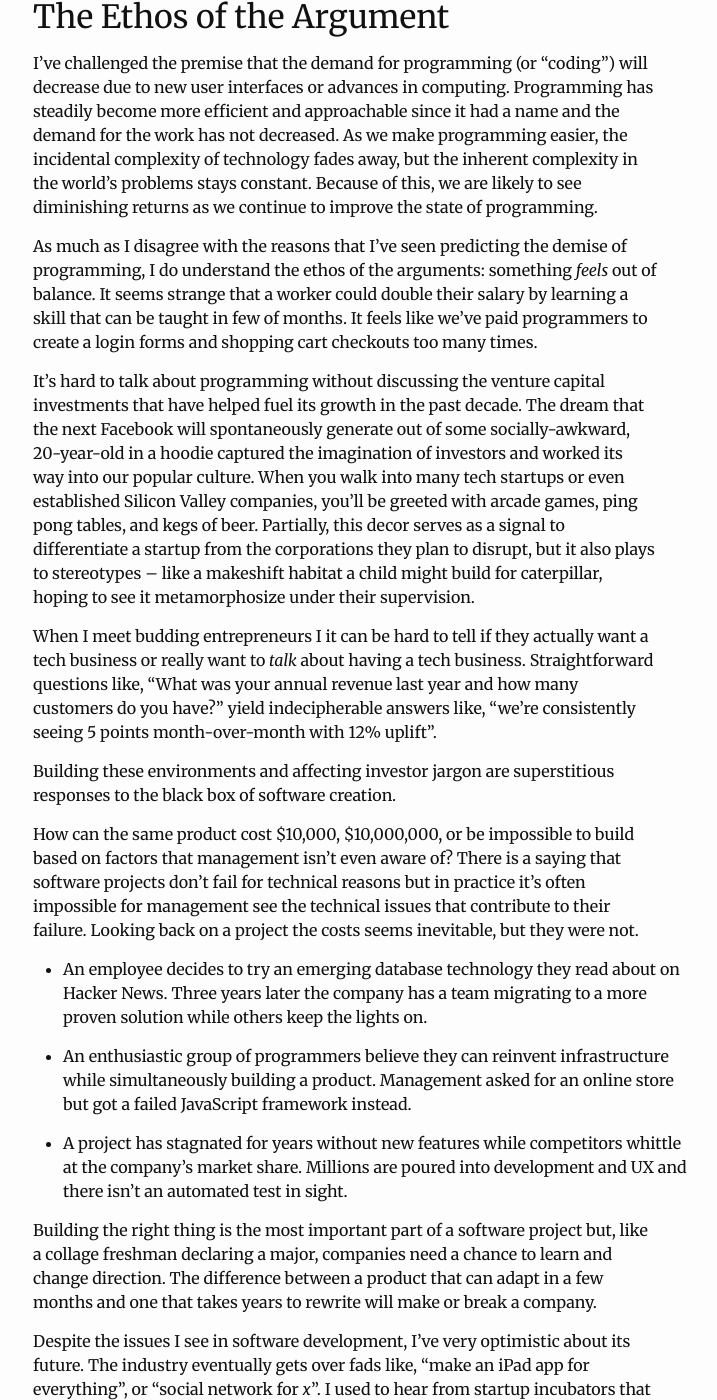
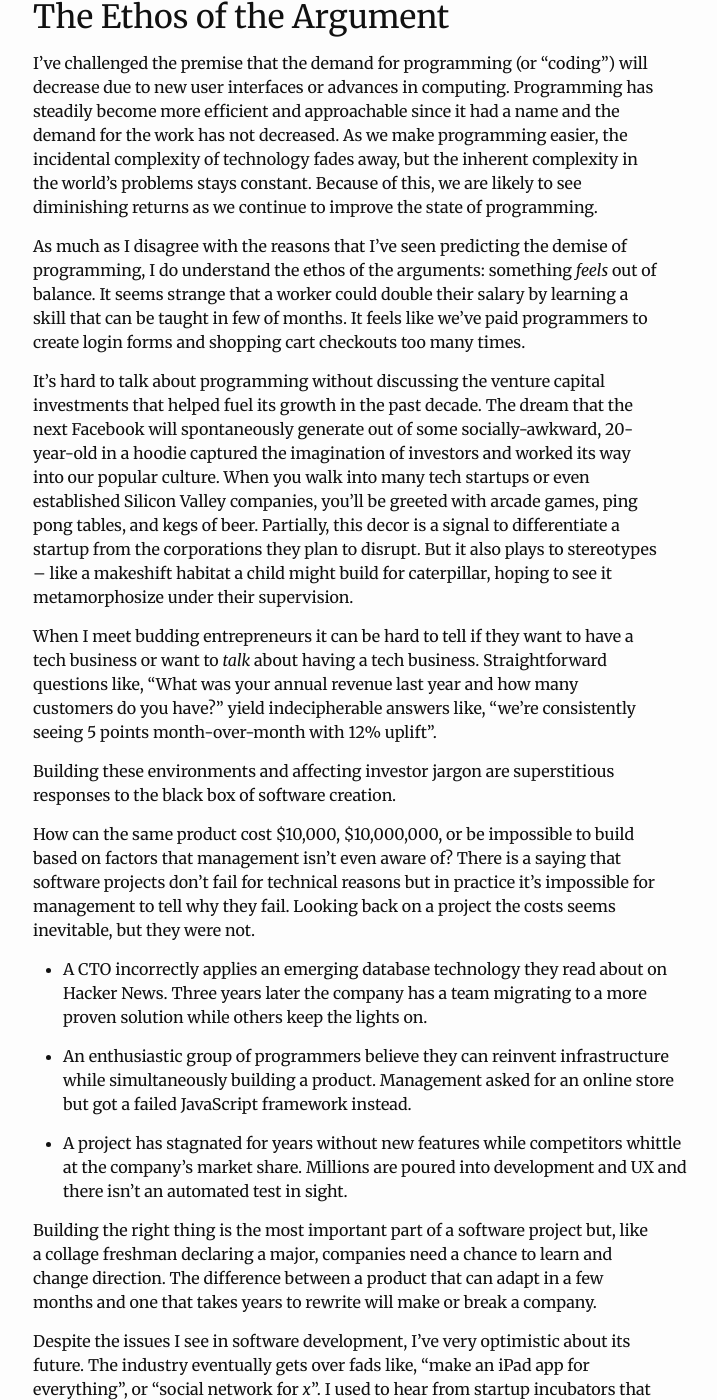
Before and after one commit to mitchlloyd/mitchlloyd.github.io, a Jekyll site: the page built from _posts/2015-11-01-still-programming-3.md, in a window 1280 px wide and 1400 px high, scrolled down 1097 px. Shown: the whole window, without its empty margins (237-954 px from the left). Built offline with Jekyll 4.4.1, drawn with Linux system fonts in a browser that asks for light colours; some of the changed text lies outside the part shown.

Commit message:
Work through edits from @kclasita

```diff
--- a/_posts/2015-11-01-still-programming-3.md
+++ b/_posts/2015-11-01-still-programming-3.md
@@ -17,7 +17,7 @@ room and a doctor says their thumb has been cut off. That's ID9 code
 doctor's depression diagnosis) to something that helps classify and
 organize data.
 
-Let's also consider secret military codes or a codes for particular
+Let's also consider secret military codes or codes for particular
 mediums like Morse code. The goal here is to start with a message, "hello", code
 that word, and then get "hello" on the other end of the transmission.
 
@@ -58,21 +58,21 @@ As much as I disagree with the reasons that I've seen predicting the demise of
 programming, I do understand the ethos of the arguments: something _feels_ out
 of balance. It seems strange that a worker could double their salary by learning
 a skill that can be taught in few of months. It feels like we've paid
-programmers to create a login forms and shopping cart checkouts too many times.
+programmers to create login forms and shopping cart checkouts too many times.
 
 It's hard to talk about programming without discussing the venture capital
-investments that have helped fuel its growth in the past decade. The dream that
+investments that helped fuel its growth in the past decade. The dream that
 the next Facebook will spontaneously generate out of some socially-awkward,
-20-year-old in a hoodie captured the imagination of investors and worked its way
-into our popular culture. When you walk into many tech startups or even
-established Silicon Valley companies, you'll be greeted with arcade games, ping
-pong tables, and kegs of beer. Partially, this decor serves as a signal to
-differentiate a startup from the corporations they plan to disrupt, but it also
-plays to stereotypes -- like a makeshift habitat a child might build for
-caterpillar, hoping to see it metamorphosize under their supervision.
+20-year-old in a hoodie captured the imagination of investors and
+worked its way into our popular culture. When you walk into many tech startups
+or even established Silicon Valley companies, you'll be greeted with arcade
+games, ping pong tables, and kegs of beer. Partially, this decor is a signal
+to differentiate a startup from the corporations they plan to disrupt.
+But it also plays to stereotypes -- like a makeshift habitat a child might build
+for caterpillar, hoping to see it metamorphosize under their supervision.
 
-When I meet budding entrepreneurs I it can be hard to tell if they actually want
-a tech business or really want to _talk_ about having a tech business.
+When I meet budding entrepreneurs it can be hard to tell if they want
+to have a tech business or want to _talk_ about having a tech business.
 Straightforward questions like, "What was your annual revenue last year and how
 many customers do you have?" yield indecipherable answers like, "we're
 consistently seeing 5 points month-over-month with 12% uplift".
@@ -82,14 +82,13 @@ responses to the black box of software creation.
 
 How can the same product cost $10,000, $10,000,000, or be impossible to build
 based on factors that management isn't even aware of? There is a saying that
-software projects don't fail for technical reasons but in practice it's often
-impossible for management see the technical issues that contribute to their
-failure. Looking back on a project the costs seems inevitable, but they were
-not.
+software projects don't fail for technical reasons but in practice it's
+impossible for management to tell why they fail. Looking back on a project the
+costs seems inevitable, but they were not.
 
-* An employee decides to try an emerging database technology they read about on
-  Hacker News. Three years later the company has a team migrating to a
-  more proven solution while others keep the lights on.
+* A CTO incorrectly applies an emerging database technology they read about on
+  Hacker News. Three years later the company has a team migrating to a more
+  proven solution while others keep the lights on.
 
 * An enthusiastic group of programmers believe they can reinvent infrastructure
   while simultaneously building a product. Management asked for an online store
```
Also changed, not shown: other parts of _posts/2015-11-01-still-programming-3.md (+2 -2 lines), _posts/2015-11-01-still-programming-1.md (+21 -22 lines), _posts/2015-11-01-still-programming-2.md (+28 -28 lines).
